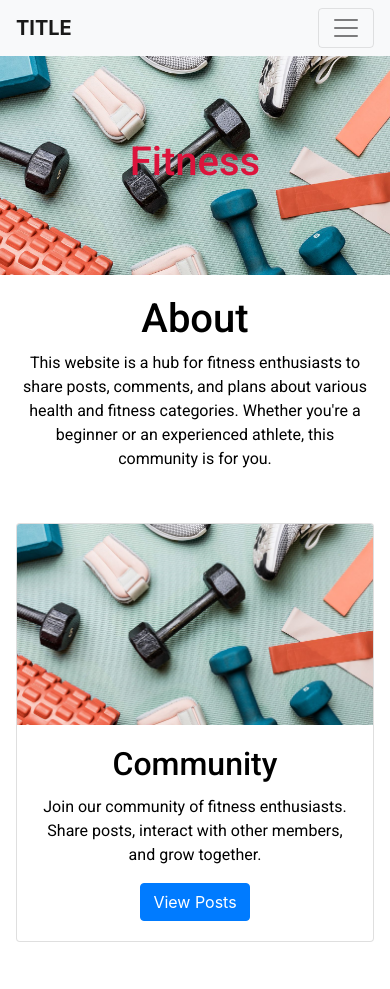
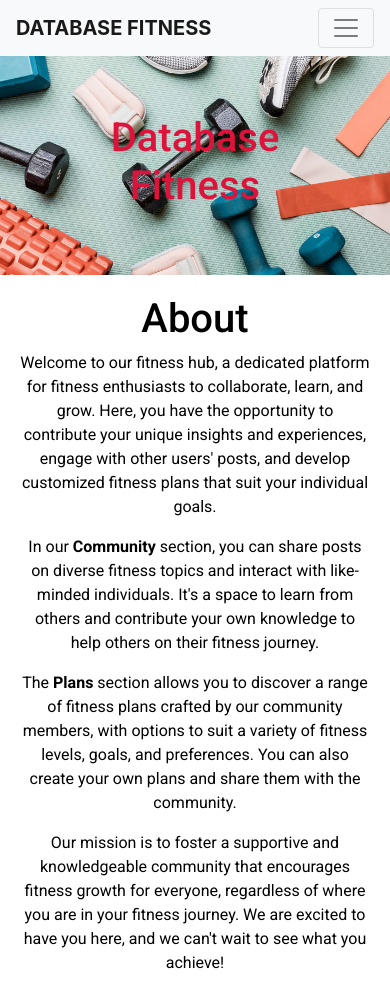
Before and after one commit to Code-Institute-Submissions/alexzanotti-milestone.project.4, a Django app: page / in a window 390 px wide. Shown: the top 989 px of the page. Run offline with Django 3.2, Linux system fonts and the light colour scheme; data that the repository does not hold is empty; some libraries are stand-ins or nearby versions; grey boxes are pictures that could not be loaded.

Commit message:
updates to index.html wording

```diff
--- a/home/templates/home/index.html
+++ b/home/templates/home/index.html
@@ -1,8 +1,8 @@
 {% extends "base.html" %}
 {% load static %}
 
-{% block title %}Fitness{% endblock %}
-{% block image %}Fitness{% endblock %}
+{% block title %}Database Fitness{% endblock %}
+{% block image %}Database Fitness{% endblock %}
 {% block home %}active{% endblock %}
 
 {% block content %}
@@ -10,8 +10,19 @@
 <!-- About section -->
 <section id="about">
     <h1>About</h1>
-    <p>This website is a hub for fitness enthusiasts to share posts, comments, and plans about various health and
-        fitness categories. Whether you're a beginner or an experienced athlete, this community is for you.</p>
+    <p>Welcome to our fitness hub, a dedicated platform for fitness enthusiasts to collaborate, learn, and grow. Here,
+        you have the opportunity to contribute your unique insights and experiences, engage with other users' posts, and
+        develop customized fitness plans that suit your individual goals.</p>
+    <p>In our <strong>Community</strong> section, you can share posts on diverse fitness topics and interact with
+        like-minded individuals. It's a space to learn from others and contribute your own knowledge to help others on
+        their fitness journey.</p>
+    <p>The <strong>Plans</strong> section allows you to discover a range of fitness plans crafted by our community
+        members, with options to suit a variety of fitness levels, goals, and preferences. You can also create your own
+        plans and share them with the community.</p>
+    <p>Our mission is to foster a supportive and knowledgeable community that encourages fitness growth for everyone,
+        regardless of where you are in your fitness journey. We are excited to have you here, and we can't wait to see
+        what you achieve!</p>
+</section>
 </section>
 
 <!-- Sections -->
@@ -20,11 +31,12 @@
         <!-- Community section -->
         <div class="col-sm-12 col-md-6 col-lg-3">
             <div class="card card-style">
-                <img src="{{ MEDIA_URL }}health.jpeg" class="card-img-top" alt="Community">
+                <img src="{{ MEDIA_URL }}community.jpeg" class="card-img-top" alt="Community">
                 <div class="card-body">
                     <h2 class="card-title">Community</h2>
-                    <p class="card-text">Join our community of fitness enthusiasts. Share posts, interact with other
-                        members, and grow together.</p>
+                    <p class="card-text">Our community section is where members share posts on a range of
+                        fitness-related topics. You can read what others have posted, interact with members by
+                        commenting, and grow together in your fitness journeys.</p>
                     <a class="btn btn-primary" href="{% url 'community:community' %}" role="button">View Posts</a>
                 </div>
             </div>
@@ -33,24 +45,13 @@
         <!-- Plans section -->
         <div class="col-sm-12 col-md-6 col-lg-3">
             <div class="card card-style">
-                <img src="{{ MEDIA_URL }}health.jpeg" class="card-img-top" alt="Plans">
+                <img src="{{ MEDIA_URL }}plans.jpeg" class="card-img-top" alt="Plans">
                 <div class="card-body">
                     <h2 class="card-title">Plans</h2>
-                    <p class="card-text">Discover an array of expertly-crafted fitness plans tailored to suit your
-                        unique goals and preferences. </p>
+                    <p class="card-text">In the plans section, you can discover a variety of expertly-crafted fitness
+                        plans tailored to suit your unique goals and preferences. You can also create your own plans and
+                        share them with the community.</p>
                     <a class="btn btn-primary" href="{% url 'plans:plans' %}" role="button">View Plans</a>
-                </div>
-            </div>
-        </div>
-
-        <!-- Profile section -->
-        <div class="col-sm-12 col-md-6 col-lg-3">
-            <div class="card card-style">
-                <img src="{{ MEDIA_URL }}health.jpeg" class="card-img-top" alt="Profile">
-                <div class="card-body">
-                    <h2 class="card-title">Profile</h2>
-                    <p class="card-text">Manage your account, track your progress, and more in your profile section.</p>
-                    <a class="btn btn-primary" href="{% url 'profile' %}" role="button">View Profile</a>
                 </div>
             </div>
         </div>
@@ -58,7 +59,7 @@
         <!-- Contact section -->
         <div class="col-sm-12 col-md-6 col-lg-3">
             <div class="card card-style">
-                <img src="{{ MEDIA_URL }}health.jpeg" class="card-img-top" alt="Contact">
+                <img src="{{ MEDIA_URL }}contact.png" class="card-img-top" alt="Contact">
                 <div class="card-body">
                     <h2 class="card-title">Contact</h2>
                     <p class="card-text">If you have any questions, comments, or feedback, feel free to reach out. We'd
@@ -71,7 +72,7 @@
         <!-- Donate section -->
         <div class="col-sm-12 col-md-6 col-lg-3">
             <div class="card card-style">
-                <img src="{{ MEDIA_URL }}health.jpeg" class="card-img-top" alt="Donate">
+                <img src="{{ MEDIA_URL }}donate.webp" class="card-img-top" alt="Donate">
                 <div class="card-body">
                     <h2 class="card-title">Donate</h2>
                     <p class="card-text">Support our mission to make fitness accessible for everyone. Your donations
--- a/templates/base.html
+++ b/templates/base.html
@@ -35,7 +35,7 @@
     <!-- header -->
     <header>
         <nav class="navbar navbar-expand-lg navbar-light bg-light">
-            <a class="navbar-brand" href="{% url 'home' %}">TITLE</a>
+            <a class="navbar-brand" href="{% url 'home' %}">DATABASE FITNESS</a>
             <button class="navbar-toggler" type="button" data-toggle="collapse" data-target="#navbarSupportedContent"
                 aria-controls="navbarSupportedContent" aria-expanded="false" aria-label="Toggle navigation">
                 <span class="navbar-toggler-icon"></span>
@@ -143,7 +143,7 @@
                 </div>
         </section>
         <!-- Footer bottom -->
-        <div class="text-center p-4 footer-bottom">FITNESS</div>
+        <div class="text-center p-4 footer-bottom">DATABASE FITNESS</div>
     </footer>
 
 
```
